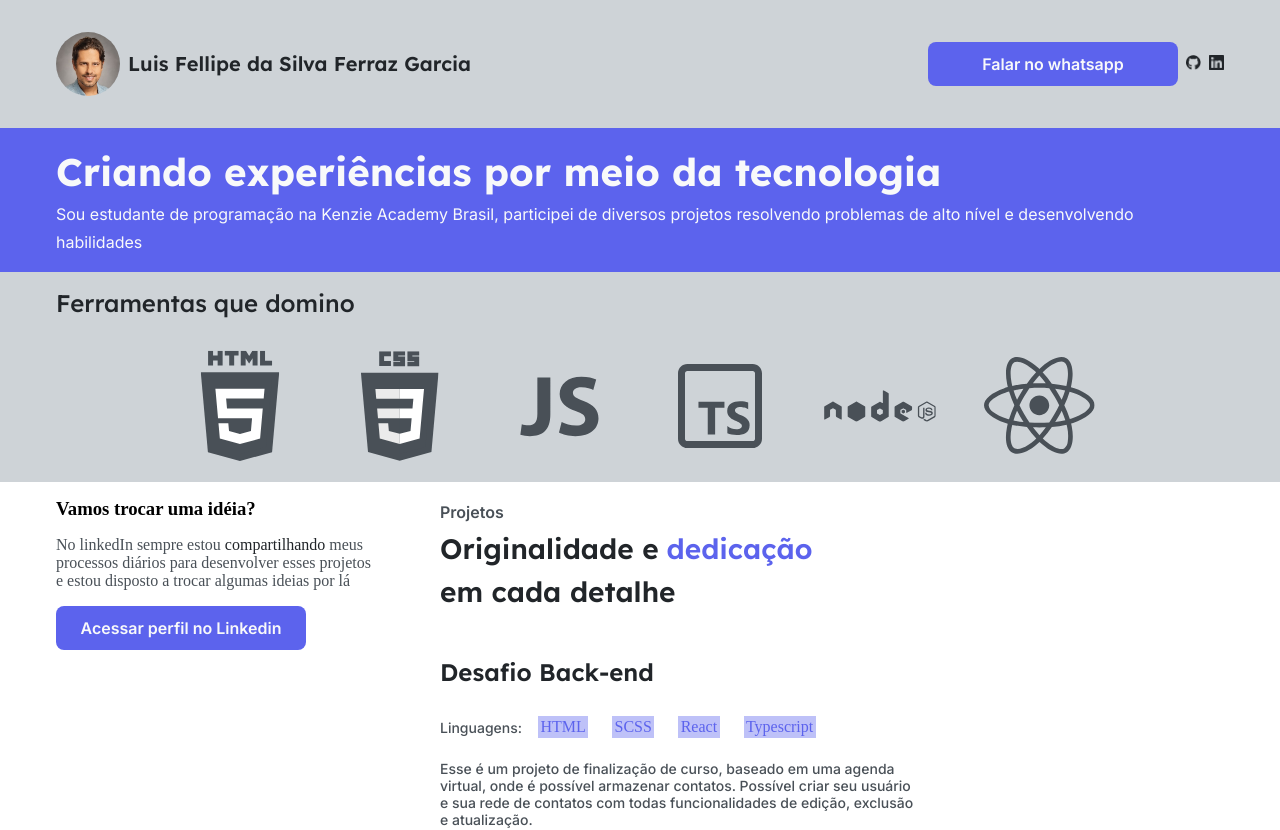
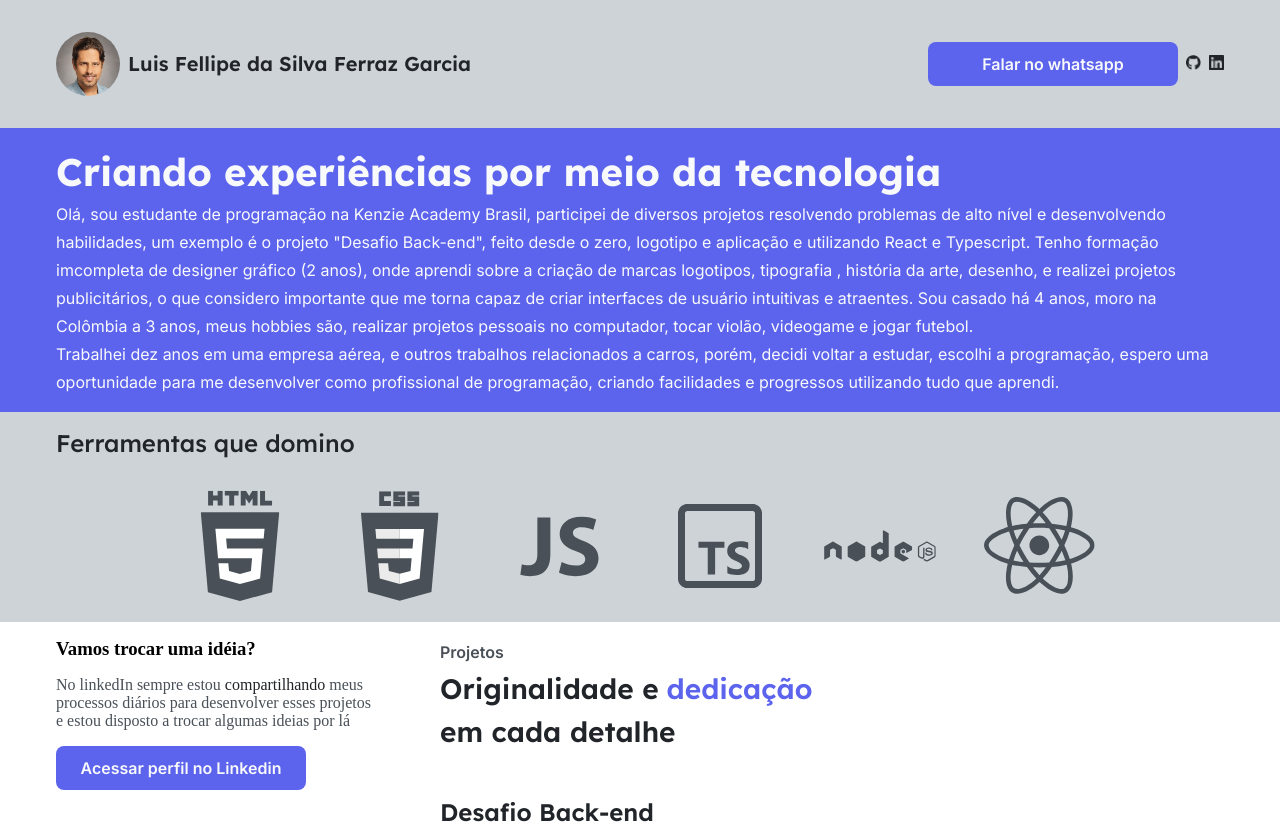
Before and after one commit to Kenzie-Academy-Brasil-Developers/Portfolio_de_sucesso-LuisFellipeT18, a React (Vite) app: page / in a window 1280 px wide. Shown: the top 830 px of the page. Built offline with nearby package versions, Linux system fonts and the light colour scheme.

Commit message:
finalizado

```diff
--- a/src/components/DescriptionDev/index.tsx
+++ b/src/components/DescriptionDev/index.tsx
@@ -6,9 +6,14 @@ export const DescritionDev = () => {
             <div className={style.container_division}>
                 <div className={style.container_content}>
                     <h1 className={style.title_1}>Criando experiências por meio da tecnologia </h1>
-                    <p className={style.paragraph}>Sou estudante de programação na Kenzie Academy Brasil,
-                    participei de diversos projetos resolvendo problemas de
-                    alto nível e desenvolvendo habilidades
+                    <p className={style.paragraph}>Olá, sou estudante de programação na Kenzie Academy Brasil,
+                    participei de diversos projetos resolvendo problemas de alto nível e desenvolvendo habilidades, um exemplo é o projeto "Desafio Back-end", feito desde o zero,
+                    logotipo e aplicação e utilizando React e Typescript. Tenho formação imcompleta de designer gráfico (2 anos), onde aprendi sobre a criação de marcas logotipos,
+                    tipografia , história da arte, desenho, e realizei projetos publicitários, o que considero importante que me torna capaz de criar interfaces de usuário intuitivas
+                    e atraentes. Sou casado há 4 anos, moro na Colômbia a 3 anos, meus hobbies são, realizar projetos pessoais no computador, tocar violão, videogame e jogar futebol.
+                    </p>
+                    <p className={style.paragraph}>Trabalhei dez anos em uma empresa aérea, e outros trabalhos relacionados a carros, porém, decidi voltar a estudar, escolhi a programação, espero uma oportunidade para
+                    me desenvolver como profissional de programação, criando facilidades e progressos utilizando tudo que aprendi.
                     </p>
                 </div>
             </div>
--- a/src/data/projects.tsx
+++ b/src/data/projects.tsx
@@ -3,7 +3,7 @@ import { Project } from "../interfaces";
 export const projects: Project[] = [
     {
       id: 1,
-      name: "Desafio Back-end ",
+      name: "Desafio Back-end",
       languages: ["HTML", "SCSS", "React", "Typescript"],
       description: "Esse é um projeto de finalização de curso, baseado em uma agenda virtual, onde é possível armazenar contatos. Possível criar seu usuário e sua rede de contatos com todas funcionalidades de edição, exclusão e atualização.",
       link_project: "https://front-388lhjp6u-luisfellipet18.vercel.app/user",
```
